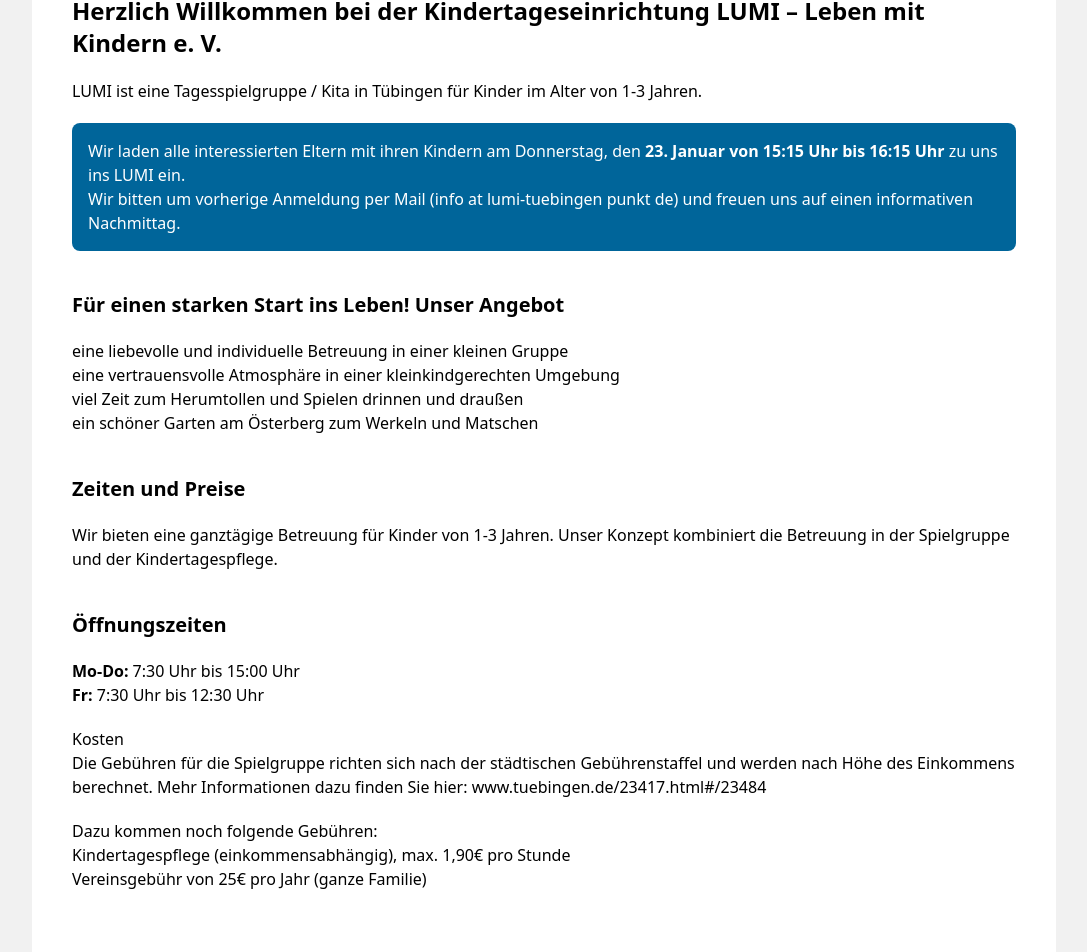
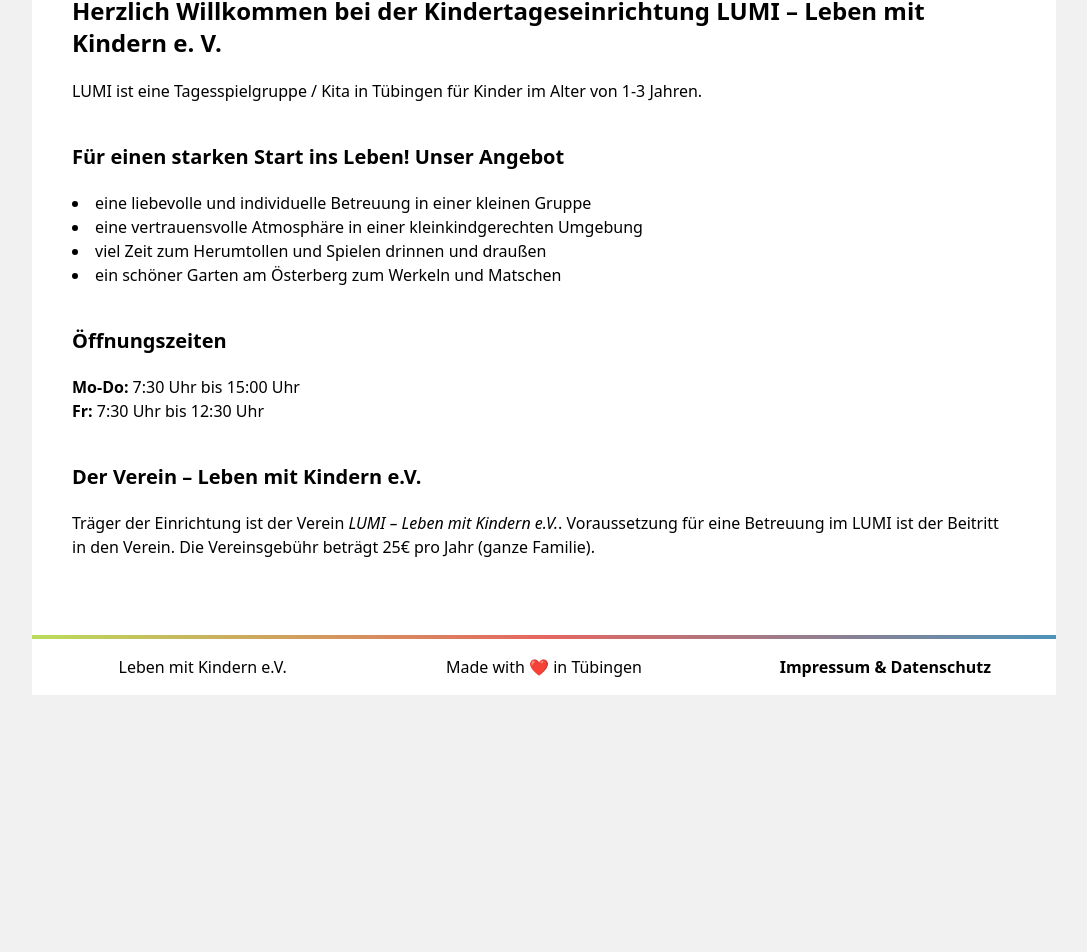
Before and after one commit to marcusvetter/lumi-tuebingen, a Next.js app: page / in a window 1280 px wide. Shown: the part 700-1652 px from the top of the page, without its empty margins (96-1183 px from the left). After the commit the page ends 1427 px from the top, so only its background shows below. Built offline with nearby package versions, Linux system fonts and the light colour scheme.

Commit message:
feat: update text and add conception

```diff
--- a/app/konzeption/page.tsx
+++ b/app/konzeption/page.tsx
@@ -1,10 +1,14 @@
+import Link from 'next/link'
+
 export default function Page() {
     return <div>
         <h1>
             Unsere Konzeption
         </h1>
         <p>
-            Download als PDF (demnächst verfügbar).
+            <Link className="underline" target='_blank' href={'/konzeption.pdf'} prefetch={false}>
+                Download als PDF
+            </Link>
         </p>
     </div>
 }
--- a/app/page.tsx
+++ b/app/page.tsx
@@ -10,39 +10,28 @@
   return (
     <div>
       <h1>Herzlich Willkommen bei der Kindertageseinrichtung LUMI – Leben mit Kindern e. V.</h1>
-
       <p>LUMI ist eine Tagesspielgruppe / Kita in Tübingen für Kinder im Alter von 1-3 Jahren.</p>
 
-      <div className="bg-lumi-blue text-white rounded-lg p-4">
-        Wir laden alle interessierten Eltern mit ihren Kindern am Donnerstag, den <strong>23. Januar von 15:15 Uhr bis 16:15 Uhr</strong> zu uns ins LUMI ein.<br />Wir bitten um vorherige Anmeldung per Mail (info at lumi-tuebingen punkt de) und freuen uns auf einen informativen Nachmittag.
-      </div>
+      {/* <div className="bg-lumi-blue text-white rounded-lg p-4">
+        Highlighted text, if needed
+      </div> */}
 
       <h2>Für einen starken Start ins Leben! Unser Angebot</h2>
-
-      <ul>
+      <ul className="list-disc list-inside">
         <li>eine liebevolle und individuelle Betreuung in einer kleinen Gruppe</li>
         <li>eine vertrauensvolle Atmosphäre in einer kleinkindgerechten Umgebung</li>
         <li>viel Zeit zum Herumtollen und Spielen drinnen und draußen</li>
         <li>ein schöner Garten am Österberg zum Werkeln und Matschen</li>
       </ul>
 
-      <h2>Zeiten und Preise</h2>
-
-      <p>Wir bieten eine ganztägige Betreuung für Kinder von 1-3 Jahren. Unser Konzept kombiniert die Betreuung in der Spielgruppe und der Kindertagespflege.</p>
-
       <h2>Öffnungszeiten</h2>
-
       <p><strong>Mo-Do:</strong> 7:30 Uhr bis 15:00 Uhr<br />
         <strong>Fr:</strong> 7:30 Uhr bis 12:30 Uhr</p>
 
-      <h3>Kosten</h3>
-
-      <p>Die Gebühren für die Spielgruppe richten sich nach der städtischen Gebührenstaffel und werden nach Höhe des Einkommens berechnet. Mehr Informationen dazu finden Sie hier: <a href="https://www.tuebingen.de/23417.html#/23484">www.tuebingen.de/23417.html#/23484</a></p>
-
-      <p>Dazu kommen noch folgende Gebühren:<br />
-        Kindertagespflege (einkommensabhängig), max. 1,90€ pro Stunde<br />
-        Vereinsgebühr von 25€ pro Jahr (ganze Familie)</p>
-
+      <h2>Der Verein – Leben mit Kindern e.V.</h2>
+      <p>
+        Träger der Einrichtung ist der Verein <em>LUMI – Leben mit Kindern e.V.</em>. Voraussetzung für eine Betreuung im LUMI ist der Beitritt in den Verein. Die Vereinsgebühr beträgt 25€ pro Jahr (ganze Familie).
+      </p>
     </div>
   );
 }
--- a/app/team/page.tsx
+++ b/app/team/page.tsx
@@ -1,11 +1,16 @@
 export default function Page() {
     return <div>
         <h1>Das LUMI Team</h1>
-        <p><strong>Lisa Rosenkranz</strong> (Vereinsvorstand, Leitung)</p>
-        <p><strong>Christine Böpple</strong></p>
-        <p><strong>Eve Fiedler</strong></p>
-        <p><strong>Leila Wolfsperger</strong></p>
-        <p><strong>Sofía Prado</strong></p>
-        <p><strong>Katrin Irmler</strong></p>
+        <ul className="list-disc list-inside">
+            <li>Lisa Rosenkranz</li>
+            <li>Anne Martin</li>
+            <li>Christine Böpple</li>
+            <li>Eve Fiedler</li>
+            <li>Leila Wolfsperger</li>
+            <li>Sofía Prado</li>
+            <li>Katrin Irmler</li>
+            <li>Mubi Adrou</li>
+            <li>Marlo</li>
+        </ul>
     </div>
 }
--- a/app/verein/page.tsx
+++ b/app/verein/page.tsx
@@ -3,23 +3,23 @@
         <h1>
             Der Verein
         </h1>
-
         <p>
             Träger der Einrichtung ist der Verein <em>LUMI – Leben mit Kindern e.V.</em>. Der gemeinnützige Verein wurde im Juni 2006 gegründet und ist seit 2007 Träger der freien Jugendhilfe.
         </p>
-
         <p>
-            Wir freuen uns über neue Fördermitglieder, die unsere Arbeit unterstützen.
+            Wir freuen uns über neue Fördermitglieder, die unsere Arbeit unterstützen. Spenden und Vereinsbeiträge sind steuerlich absetzbar.
         </p>
 
-        <p>
-            Spenden und Vereinsbeiträge sind steuerlich absetzbar.
-        </p>
+        <h2>Vorstand</h2>
+        <ul className="list-disc list-inside">
+            <li>Alexander Wiethüchter</li>
+            <li>Lisa Rosenkranz</li>
+            <li>Daniela Schmalz</li>
+        </ul>
 
         <h2>
             Gütle
         </h2>
-
         <p>
             Unser Vereinsgarten liegt am Fuße des Österbergs in Tübingen und wird von den Vereinsmitgliedern gepflegt.
         </p>
```
Also changed, not shown: 2 other files (tests, documents, lock files or other folders).
